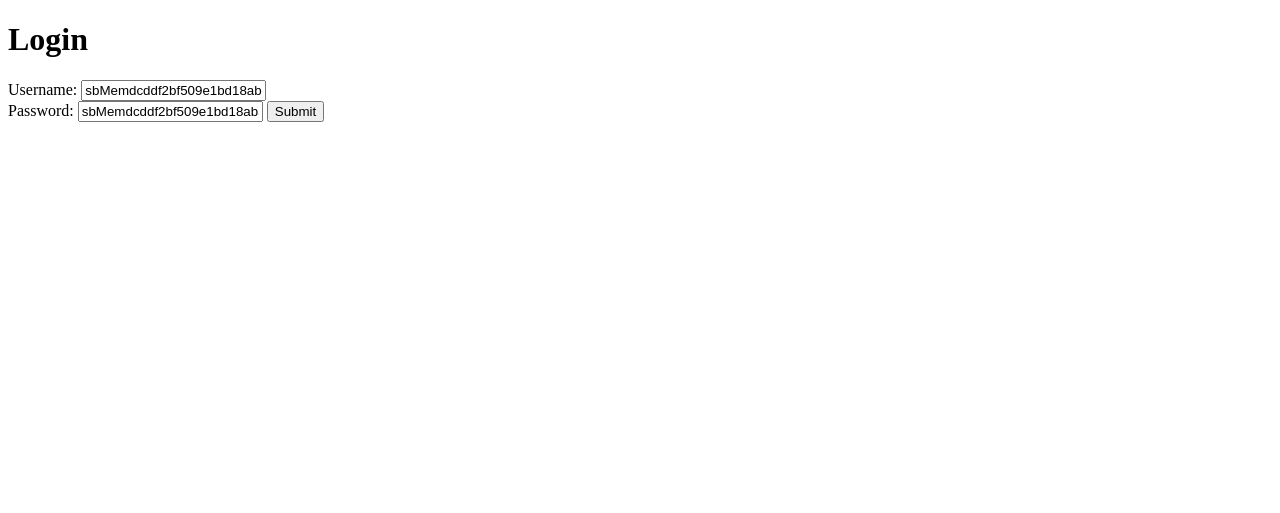
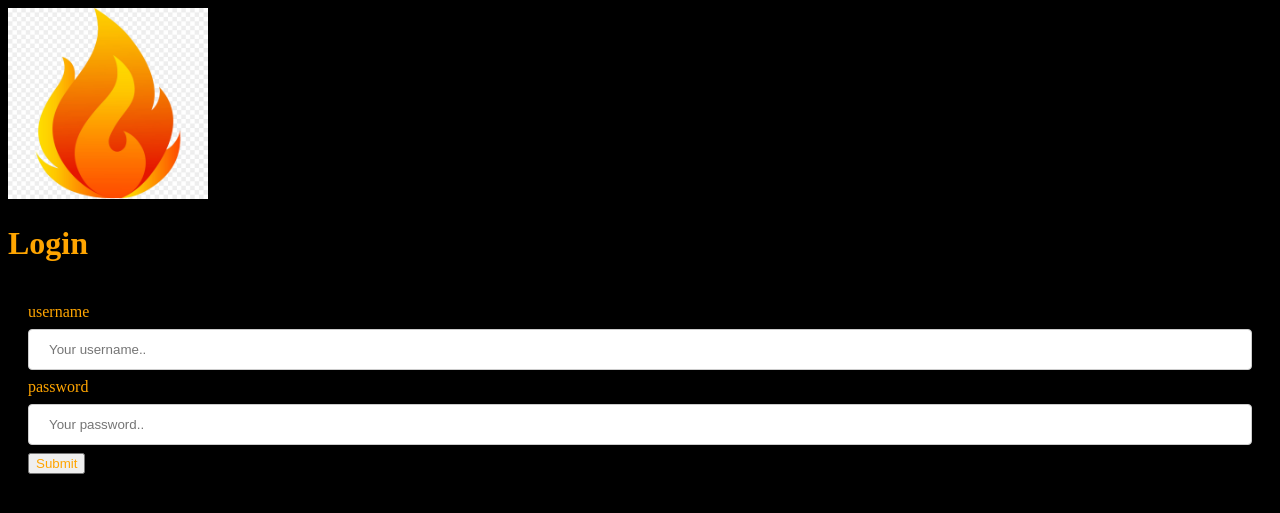
Before and after one commit to CindrInc/PrudentialChallenge, a Flask app: page /login in a window 1280 px wide. Shown: the top 513 px of the page. Run offline with Flask 2, Linux system fonts and the light colour scheme.

Commit message:
some css and pic

```diff
--- a/templates/home.html
+++ b/templates/home.html
@@ -4,6 +4,7 @@
     <title>
         List Accounts
     </title>
+    <link rel="stylesheet" type="text/css" href="mystyle_login.css">
 </head>
 <body>
     <h1>Accounts</h1>
--- a/templates/login.html
+++ b/templates/login.html
@@ -4,13 +4,67 @@
     <title>
         Transactions
     </title>
+    <link rel="stylesheet" type="text/css" href="mystyle_login.css">
 </head>
 <body>
+    <img class = "img-fire"src="img/fire.jpg" alt="Cindr">
     <h1>Login</h1>
-    <form action="/login" method="POST">
+
+
+<style>
+input[type=text], select {
+    width: 100%;
+    padding: 12px 20px;
+    margin: 8px 0;
+    display: inline-block;
+    border: 1px solid #ccc;
+    border-radius: 4px;
+    box-sizing: border-box;
+}
+
+input[type=submit] {
+    width: 100%;
+    background-color: #4CAF50;
+    color: white;
+    padding: 14px 20px;
+    margin: 8px 0;
+    border: none;
+    border-radius: 4px;
+    cursor: pointer;
+}
+
+input[type=submit]:hover {
+    background-color: #45a049;
+}
+
+div {
+    border-radius: 5px;
+    background-color: black;
+    padding: 20px;
+}
+</style>
+<div>
+  <form action="/login" method="POST">
+    <label for="fname" class = 'username'>username</label>
+    <input type="text" id="fname" name="firstname" placeholder="Your username..">
+
+    <label for="lname" class = 'password'>password</label>
+    <input type="text" id="lname" name="lastname" placeholder="Your password..">
+
+
+
+    <!--<input type="submit" value="Submit"> -->
+    <button type="submit" class="submit">Submit</button>
+  </form>
+</div>
+
+
+
+
+    <!--<form action="/login" method="POST">
         Username: <input name="username" value="sbMemdcddf2bf509e1bd18aba3e09326e978d8a1"><br>
         Password: <input name="password" value="sbMemdcddf2bf509e1bd18aba3e09326e978d8a1#123">
         <button type="submit">Submit</button>
-    </form>
+    </form> -->
 </body>
 </html>
--- /dev/null
+++ b/templates/mystyle_login.css
@@ -0,0 +1,25 @@
+body {
+    background-color: black;
+}
+
+head {
+    color: navy;
+    margin-left: 20px;
+}
+h1 {
+    color: orange;
+
+}
+.img-fire{
+    width:200px;
+
+}
+.username{
+  color:orange;
+}
+.password{
+  color:orange;
+}
+.submit{
+  color:orange;
+}
```
Also changed, not shown: templates/img/fire.jpg (added), templates/mystyle_home.css (added), 1 other file.
